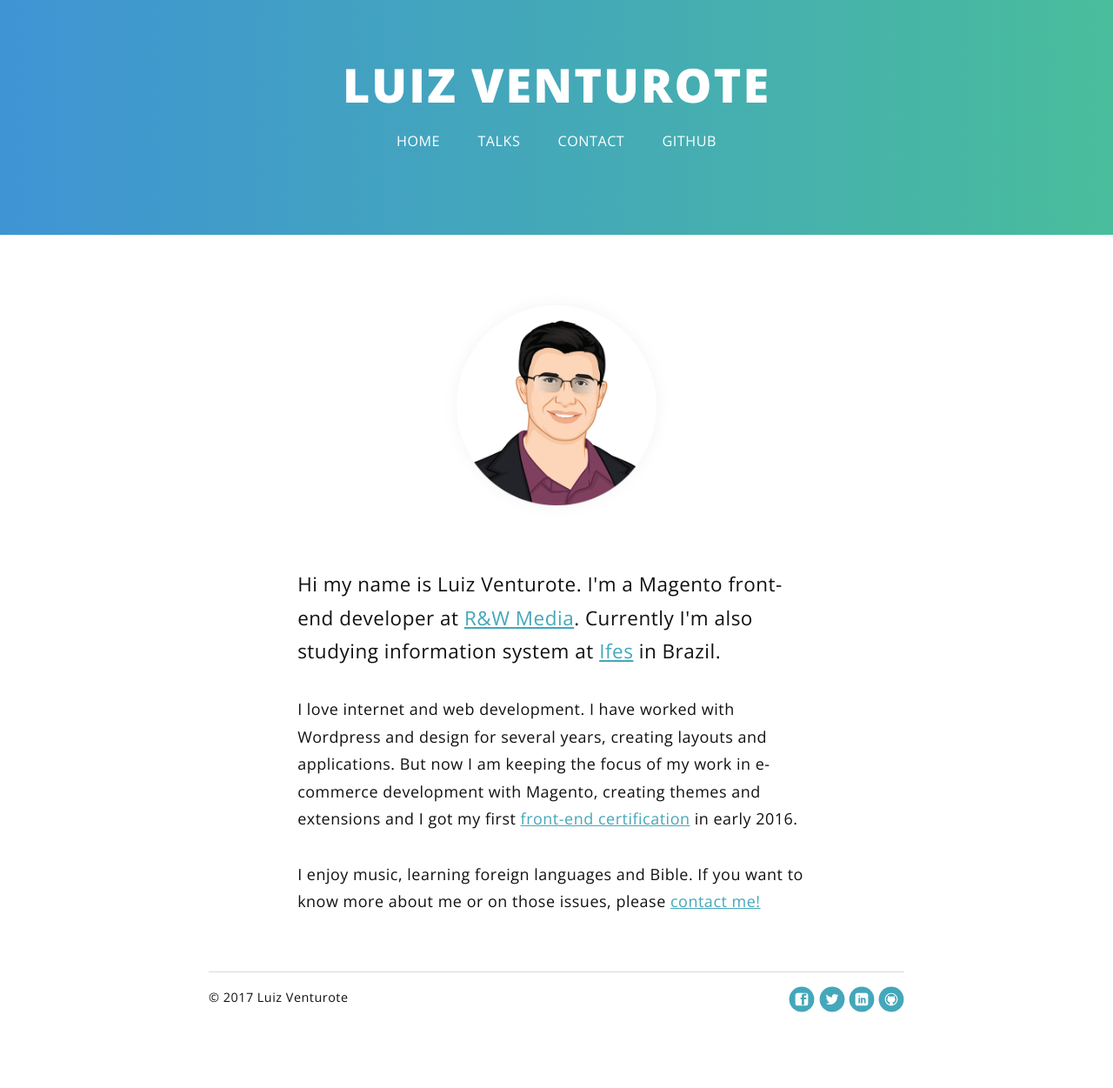
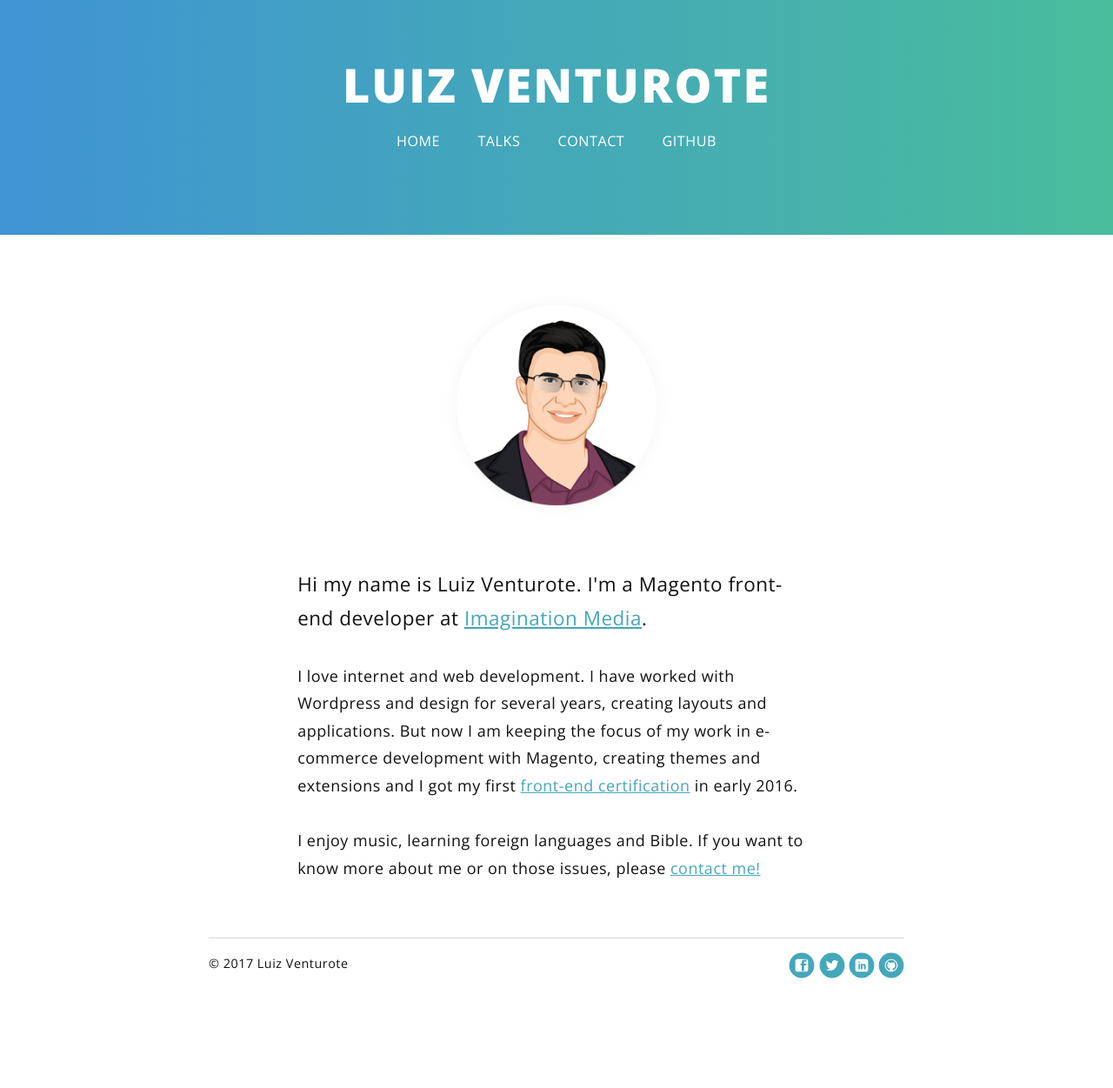
Before and after one commit to luizventurote/luizventurote.github.com, a Jekyll site: the page built from index.html, in a window 1280 px wide. Shown: the whole page at 87% size. Built offline with Jekyll 4.4.1, drawn with Linux system fonts in a browser that asks for light colours; nearby versions of some CDN libraries; Markdown is read by kramdown in place of the engine named in the settings; the list of posts is cut into pages by our own code; after the commit the page ends 1213 px from its top, so only the background shows below that.

Commit message:
Change company

```diff
--- a/index.html
+++ b/index.html
@@ -30,7 +30,7 @@
     <img src="{{ '/assets/img/avatar.png' | prepend: site.baseurl }}" alt="Luiz Venturote">
   </div>
 
-  <p class="intro">Hi my name is Luiz Venturote. I'm a Magento front-end developer at <a href="https://www.randwmedia.com/" target="_blank">R&W Media</a>. Currently I'm also studying information system at <a href="http://www.ifes.edu.br/" target="_blank">Ifes</a> in Brazil.</p>
+  <p class="intro">Hi my name is Luiz Venturote. I'm a Magento front-end developer at <a href="http://www.imaginemage.com/" target="_blank">Imagination Media</a>.</p>
 
   <p>I love internet and web development. I have worked with Wordpress and design for several years, creating layouts and applications. But now I am keeping the focus of my work in e-commerce development with Magento, creating themes and extensions and I got my first <a href="https://www.magentocommerce.com/certification/directory/dev/2261168/" target="_blank">front-end certification</a> in early 2016.</p>
 
```
